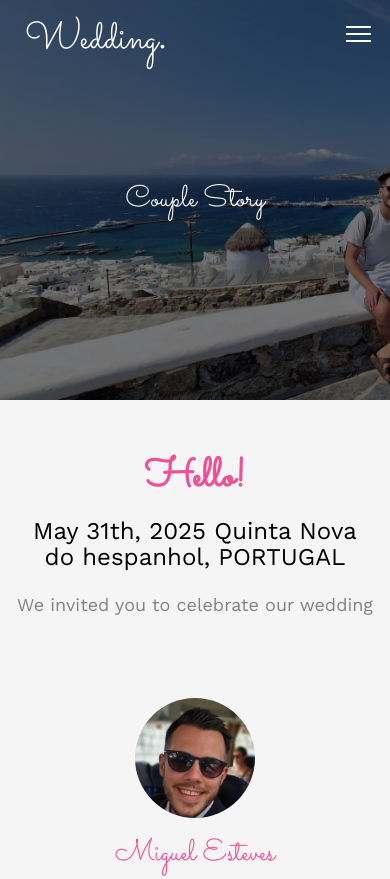
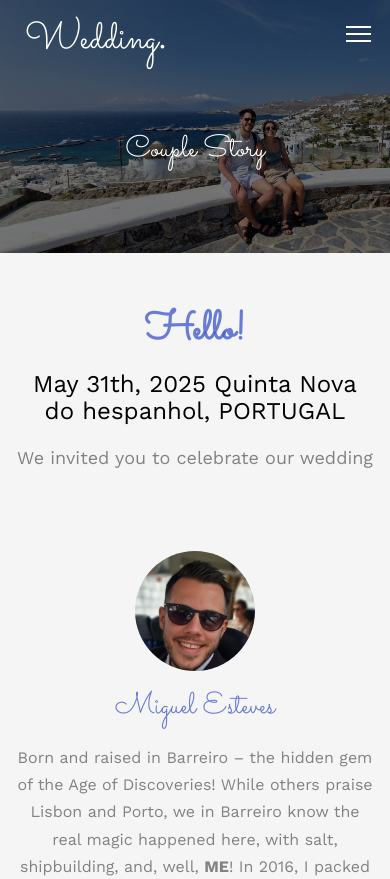
Before and after one commit to catarinamiguelwedding/catarinamiguelwedding, a plain HTML site: page about.html in a window 390 px wide. Shown: the top 879 px of the page. Drawn offline with nearby package versions, Linux system fonts and the light colour scheme; files whose address does not match are found by name.

Commit message:
styles.css

```diff
--- a/css/style.css
+++ b/css/style.css
@@ -47,7 +47,7 @@ body {
 }
 
 a {
-  color: #F14E95;
+  color:rgba(70, 94, 203, 0.8);
   -webkit-transition: 0.5s;
   -o-transition: 0.5s;
   transition: 0.5s;
@@ -337,7 +337,7 @@ h1, h2, h3, h4, h5, h6, figure {
 }
 @media screen and (max-width: 768px) {
   .fh5co-cover.fh5co-cover-sm {
-    height: 400px;
+    height: 30vh;
   }
 }
 .fh5co-cover.fh5co-cover-sm .display-t,
@@ -841,7 +841,7 @@ form label {
 #fh5co-header .display-tc h1,
 #fh5co-counter .display-tc h1,
 .fh5co-cover .display-tc h1 {
-  margin-bottom: 0px;
+  margin-bottom: 100px;
   font-size: 100px;
   line-height: 1.5;
   font-family: "Sacramento", Arial, serif;
@@ -879,7 +879,7 @@ form label {
 .fh5co-cover .display-tc .btn {
   padding: 15px 20px;
   background: #fff !important;
-  color: #F14E95;
+  color:rgba(70, 94, 203, 0.8);
   border: none !important;
   font-size: 14px;
   text-transform: uppercase;
@@ -942,7 +942,7 @@ form label {
   display: inline-block;
   width: 100px;
   height: 100px;
-  background: rgba(241, 78, 149, 0.8);
+  background: rgba(70, 94, 203, 0.8);
   margin: 0 4px;
   -webkit-border-radius: 50%;
   -moz-border-radius: 50%;
@@ -1066,7 +1066,7 @@ form label {
 }
 .couple-half h3 {
   font-family: "Sacramento", Arial, serif;
-  color: #F14E95;
+  color: rgba(70, 94, 203, 0.8);
   font-size: 30px;
 }
 .couple-half .groom, .couple-half .bride {
@@ -1181,7 +1181,7 @@ form label {
   margin-bottom: 10px;
   line-height: 1.5;
   font-weight: bold;
-  color: #F14E95;
+  color: rgba(70, 94, 203, 0.8);
   font-family: "Sacramento", Arial, serif;
 }
 @media screen and (max-width: 768px) {
```
